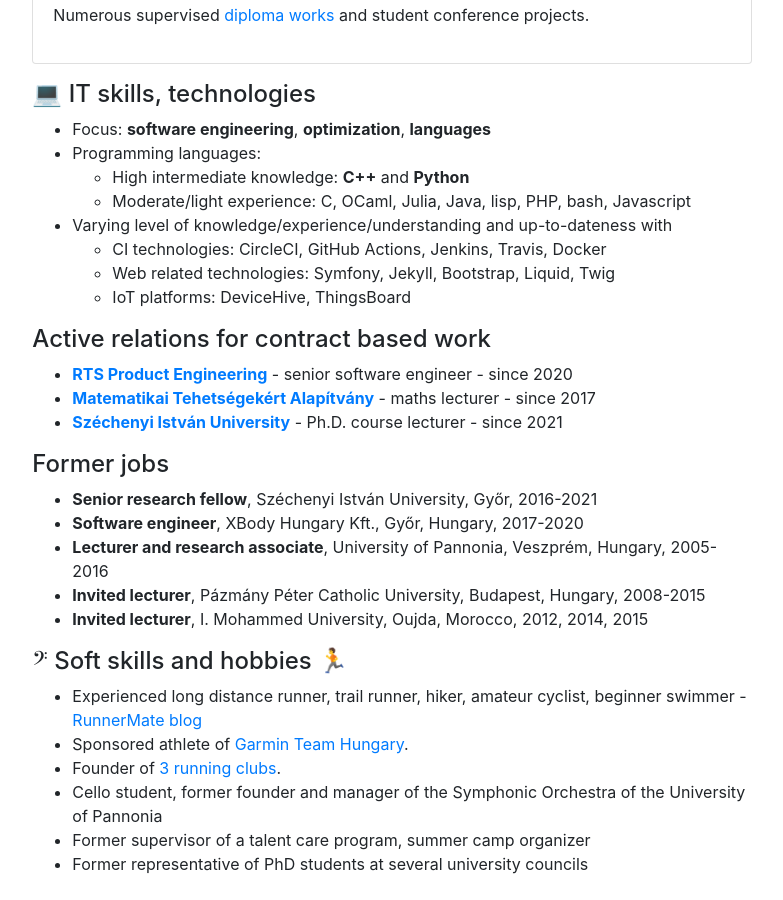
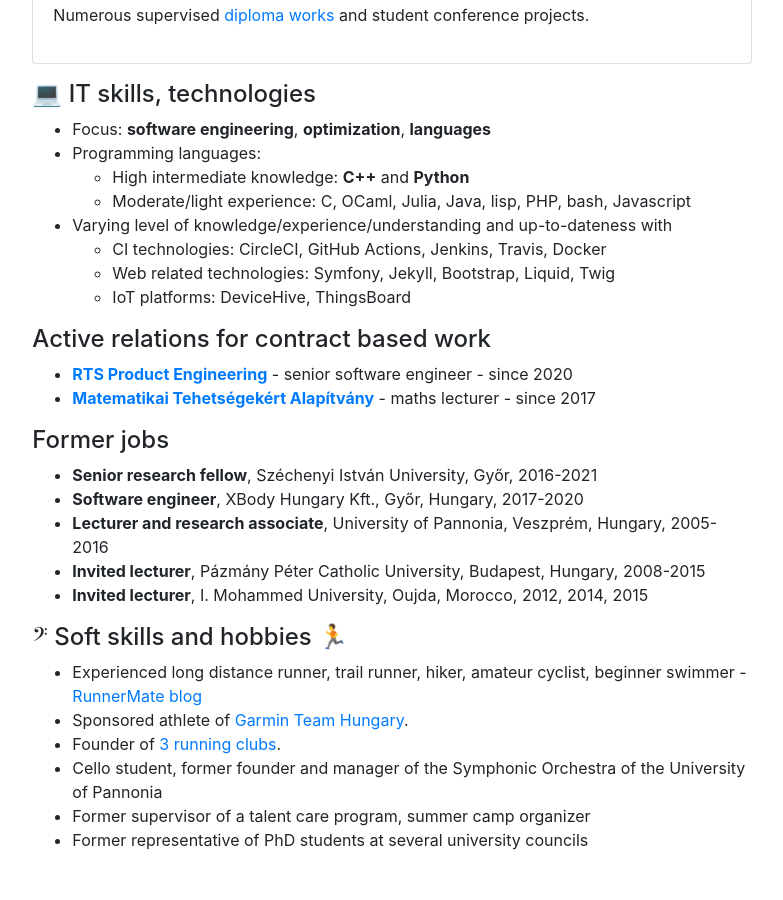
Before and after one commit to hegyhati/hegyhati.github.io, a Jekyll site: the page built from index.html, in a window 1280 px wide and 900 px high, scrolled down 1818 px. Shown: the whole window, without its empty margins (248-1031 px from the left). Built offline with Jekyll 4.4.1, drawn with Linux system fonts in a browser that asks for light colours; after the commit the page ends 2694 px from its top, so only the background shows below that.

Commit message:
Remove SZE contract

```diff
--- a/_includes/cv.html
+++ b/_includes/cv.html
@@ -112,7 +112,6 @@
         <ul>
             <li><b><a href="https://rtspro.hu/">RTS Product Engineering</a></b> - senior software engineer - since 2020</li>
             <li><b><a href="https://zalamat.hu/">Matematikai Tehetségekért Alapítvány</a></b> - maths lecturer - since 2017</li>
-            <li><b><a href="https://sze.hu/">Széchenyi István University</a></b> - Ph.D. course lecturer - since 2021</li>
         </ul>
 
 
@@ -137,6 +136,5 @@
         </ul>
 
     </div>
-
     <div class="col"></div>
 </div>
```
